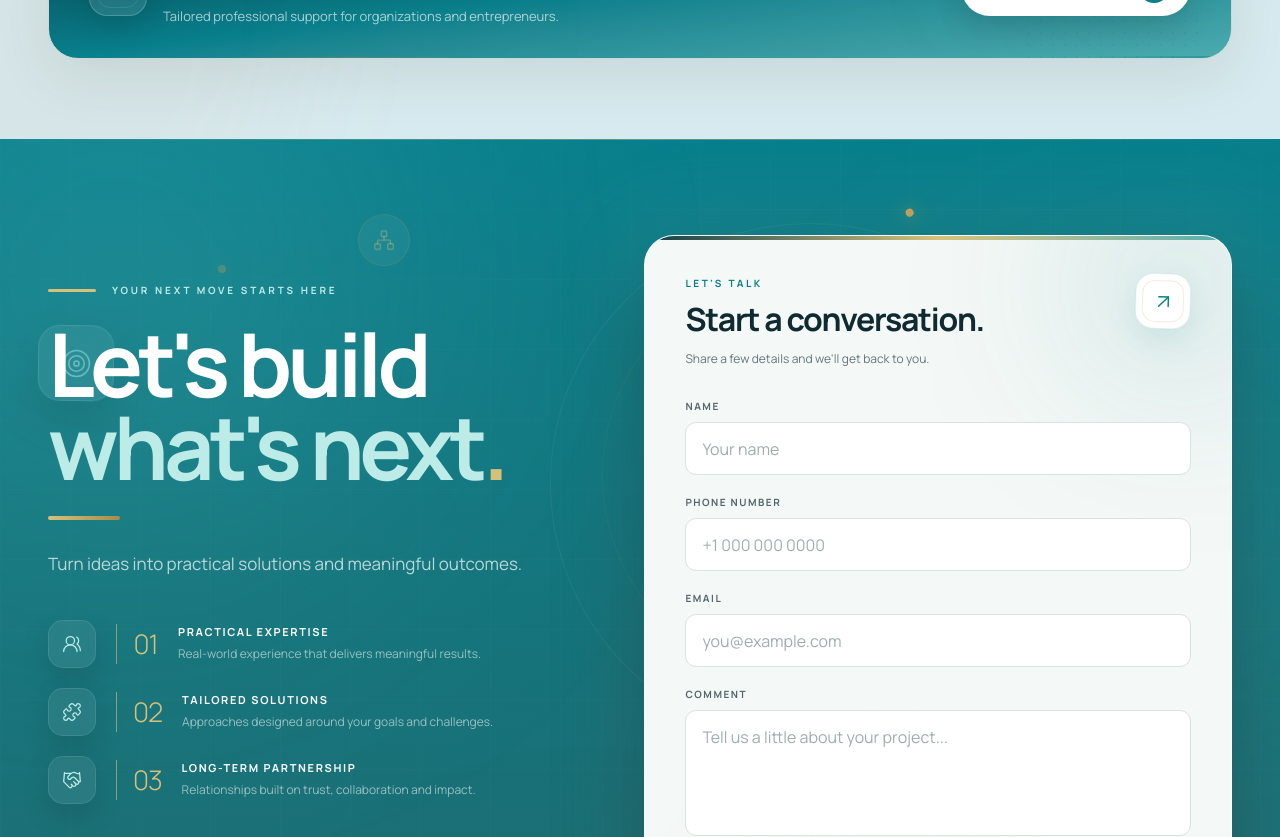
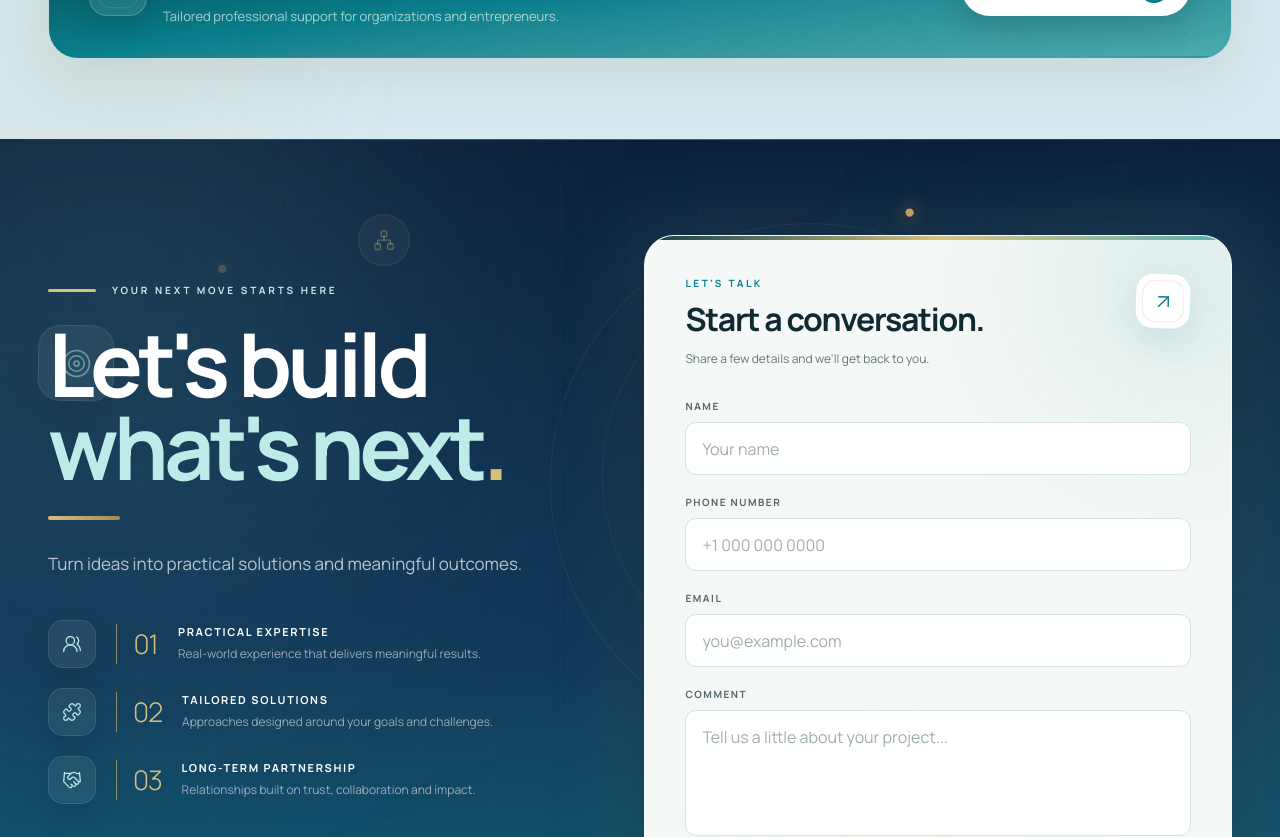
Before and after one commit to SanchitaGTMCanada/ibs_canada, a Next.js app: page / in a window 1280 px wide. Shown: the part 3800-4637 px from the top of the page. Built offline with nearby package versions, Linux system fonts and the light colour scheme.

Commit message:
cta section color changed

```diff
--- a/src/components/sections/CTASection.jsx
+++ b/src/components/sections/CTASection.jsx
@@ -67,20 +67,25 @@ export default function CTASection() {
   ];
 
   return (
-    <section
+ <section
   className="
     relative
     overflow-hidden
+
     bg-gradient-to-b
-    from-[#087F8C]
-    via-[#16737A]
-    to-[#236B70]
+    from-[#0B1F3A]
+    via-[#123A5A]
+    to-[#087F8C]
+
     pb-12
     pt-16
+
     sm:pb-14
     sm:pt-20
+
     lg:pb-16
     lg:pt-24
+
     xl:pb-20
     xl:pt-28
   "
```
